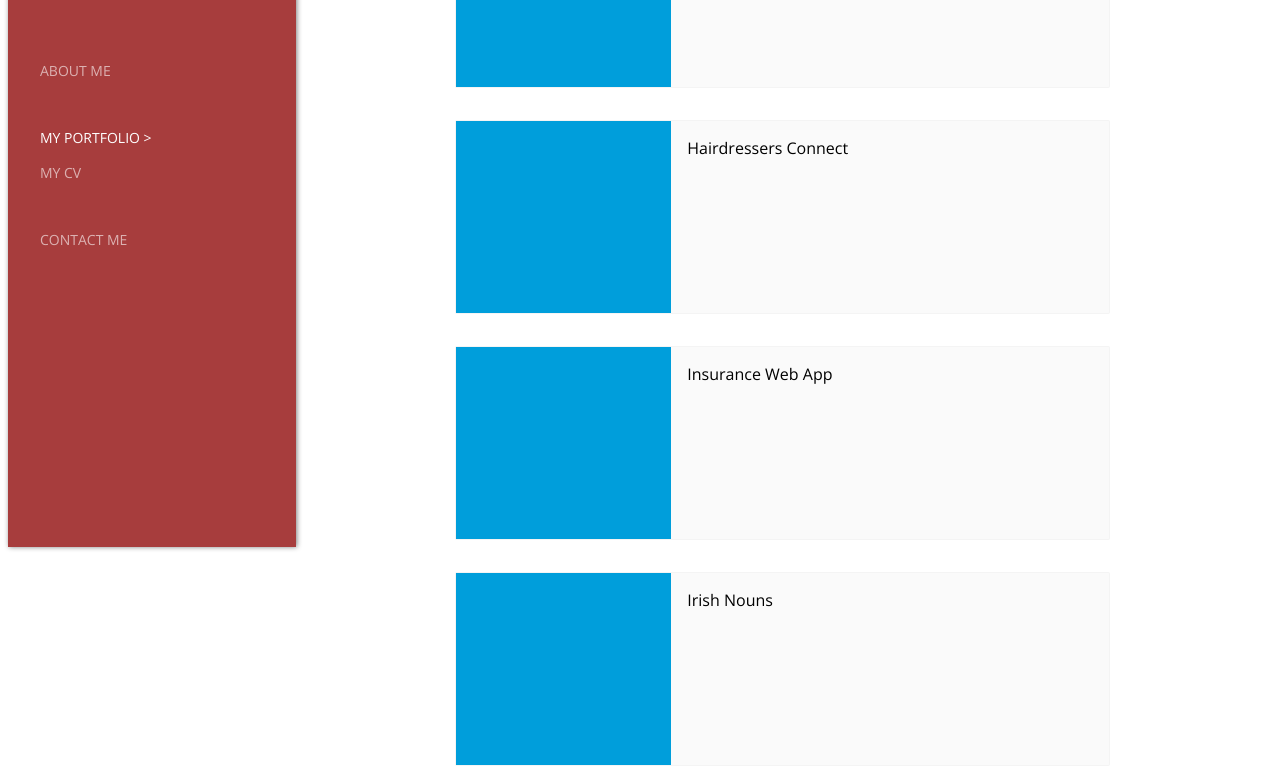
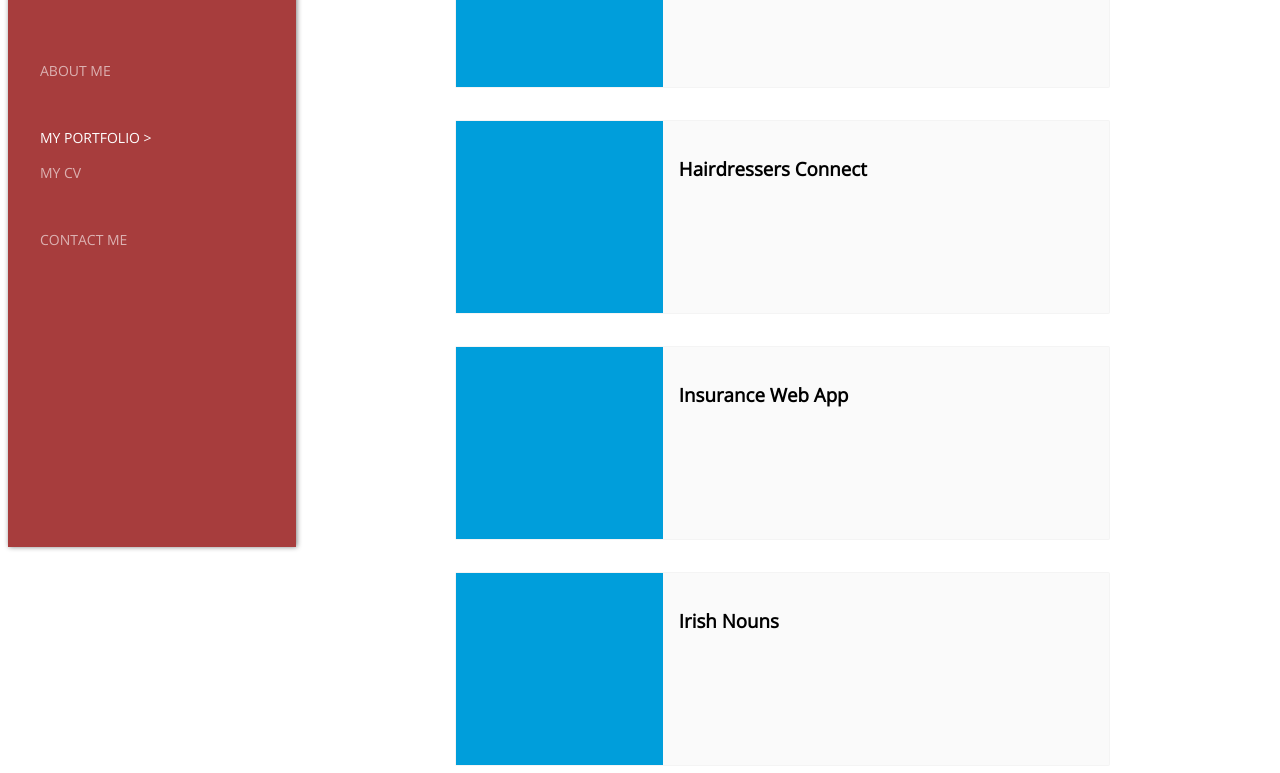
Before and after one commit to oflynned/Portfolio-Website, a Gatsby site: page /portfolio in a window 1280 px wide. Shown: the part 293-1066 px from the top of the page. Built offline with nearby package versions, Linux system fonts and the light colour scheme; Gatsby itself is replaced by a stand-in of ours.

Commit message:
adjust card view

```diff
--- a/src/components/layout/projectCard.css
+++ b/src/components/layout/projectCard.css
@@ -1,8 +1,7 @@
 .project-card {
     display: flex;
     min-height: 192px;
-    min-width: calc(50% - 48px);
-    height: 92px;
+    width: calc(50% - 48px);
     background-color: #FAFAFA;
     border: 1px solid rgba(0, 0, 0, 0.025);
     border-radius: 2px;
@@ -15,11 +14,20 @@
 }
 
 .project-card .card-image {
-    width: 33%;
-    height: 100%;
+    flex: 1;
     background-color: #009EDB;
 }
 
 .project-card .card-content {
+    flex: 2;
     margin: 16px;
 }
+
+.project-card:hover {
+    cursor: pointer;
+    box-shadow: 0 2px 8px 2px rgba(204, 204, 204, 0.4);
+}
+
+.project-card .card-content h1 {
+    size: 1610px;
+}
--- a/src/components/layout/projectCard.jsx
+++ b/src/components/layout/projectCard.jsx
@@ -8,7 +8,8 @@ class ProjectCard extends Component {
         return <div className={"project-card"}>
             <div className={"card-image"}/>
             <div className={"card-content"}>
-                {title}
+                <h3>{title}</h3>
+                <p>{description}</p>
             </div>
         </div>;
     }
```
